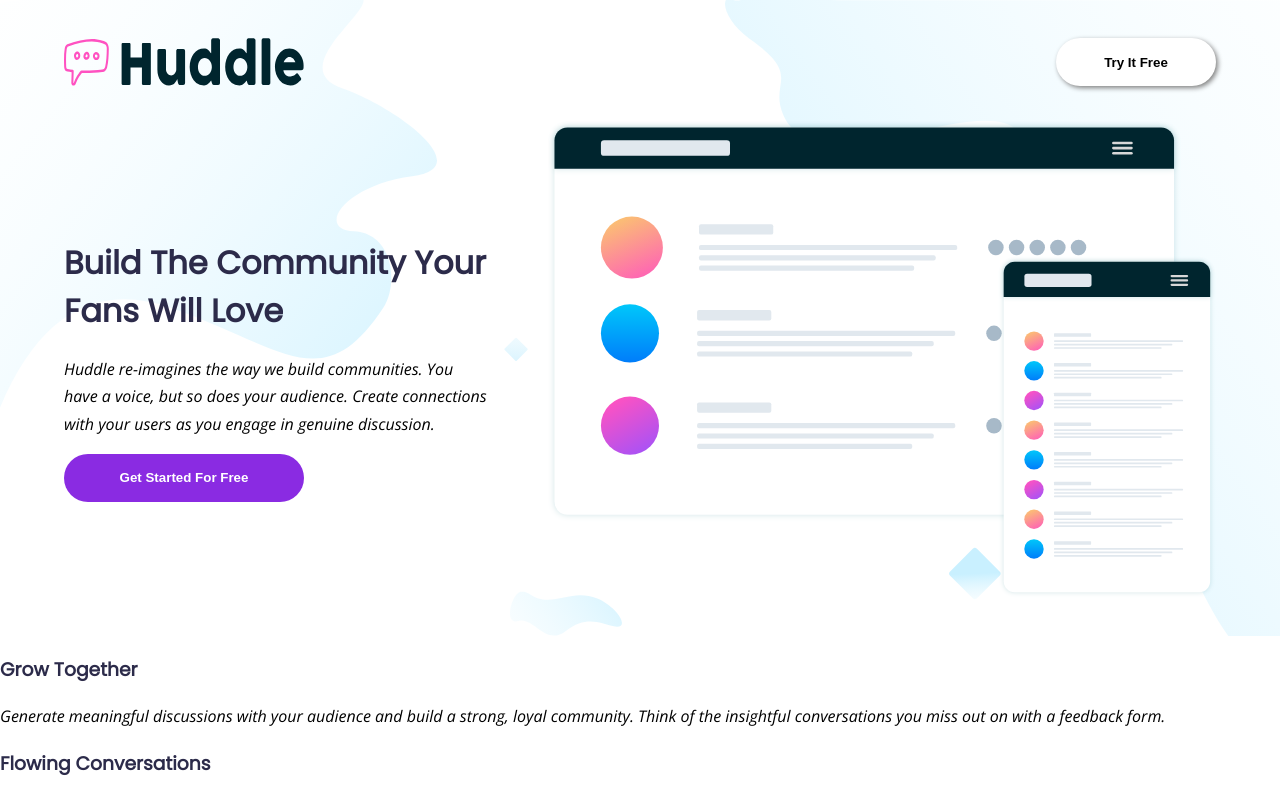
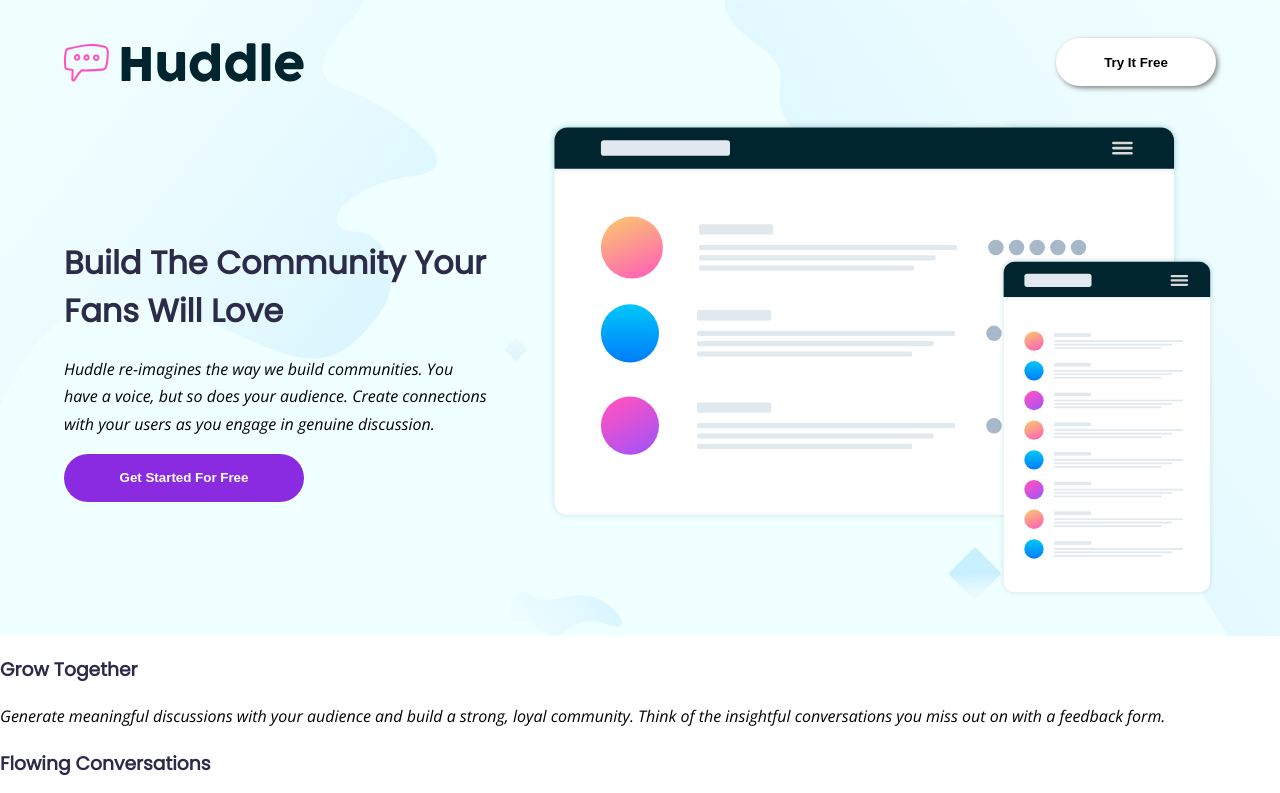
Before and after one commit to Paul-Fuentes/paul-fuentes.github.io, a plain HTML site: page index.html in a window 1280 px wide. Shown: the top 793 px of the page. Drawn offline with nearby package versions, Linux system fonts and the light colour scheme; files whose address does not match are found by name.

Commit message:
Top Final version

```diff
--- a/style.css
+++ b/style.css
@@ -19,6 +19,7 @@ p {
 /*Top section Starts*/
 .top {
     background-image: url(../huddle-landing-page-with-alternating-feature-blocks-master/images/bg-hero-desktop.svg);
+    background-color: hsla(180, 100%, 50%, 0.057);
     padding-left: 5%;
     padding-right: 5%;
     padding-top: 3%;
@@ -29,6 +30,7 @@ p {
 .navigation {
     display: flex;
     justify-content: space-between;
+    align-items: center;
 }
 
 .hero {
@@ -45,7 +47,10 @@ p {
 .tabs-template {
     width: 58%;
 }
+/*Top section Ends------*/
 
+
+/*Button section Starts--*/
 .navigation-button {
     height: 3rem;
     width: 10rem;
@@ -65,5 +70,4 @@ p {
     border-radius: 1.5rem;
     border: 0;
 }
-
-/*Top section Ends*/
+/*Button section Ends------*/
```
